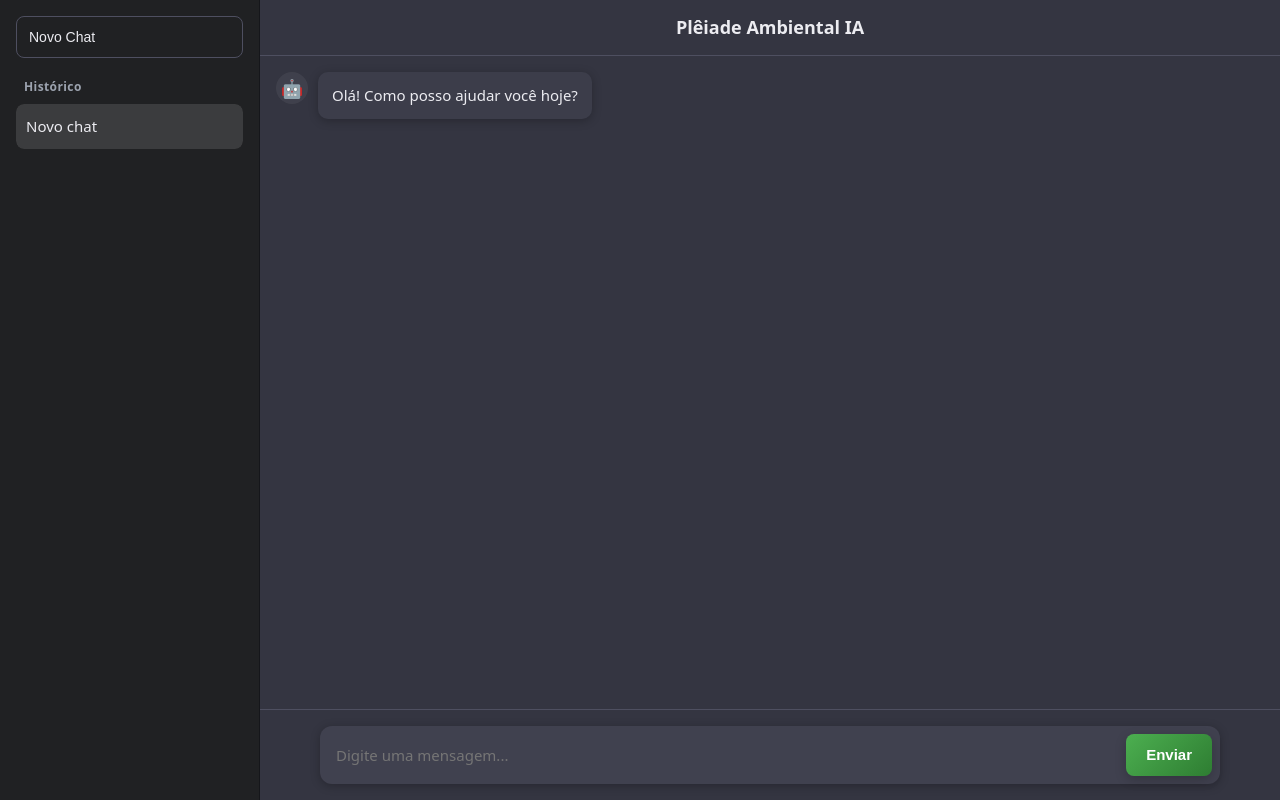
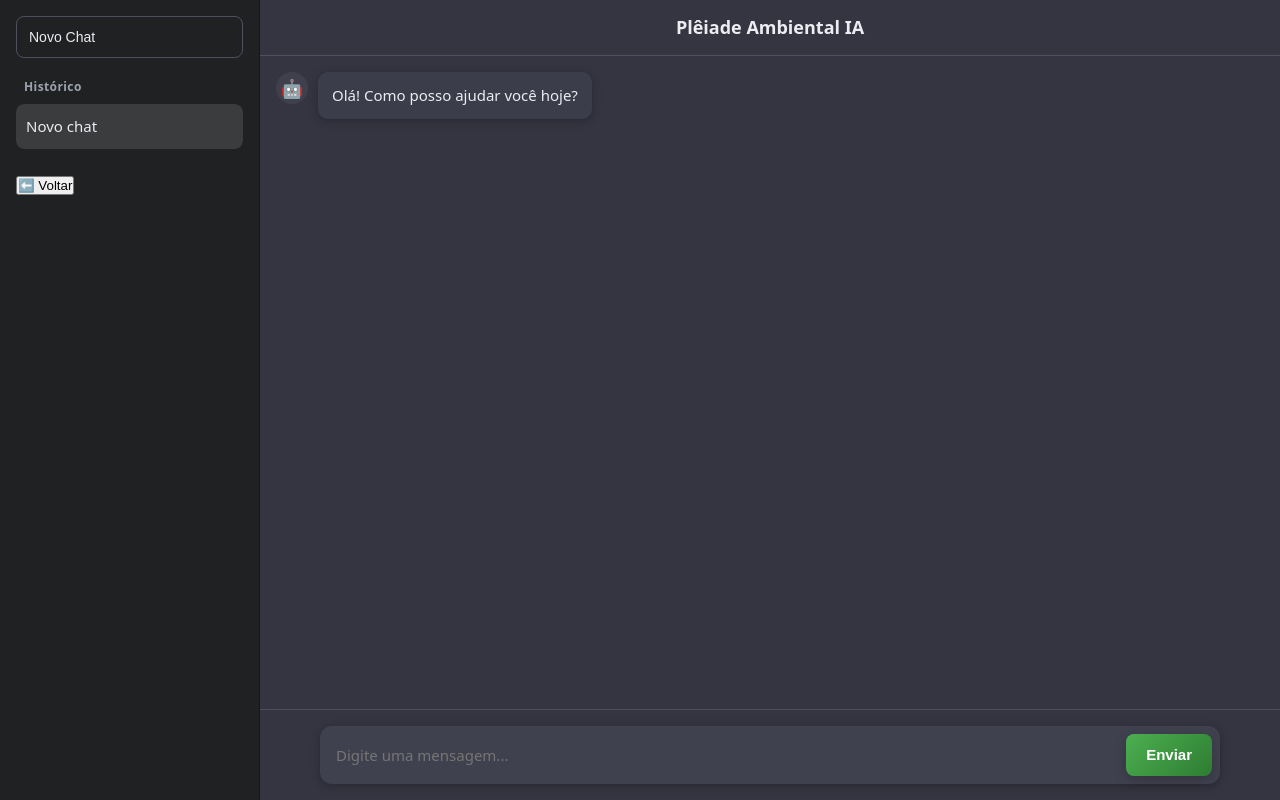
Before and after one commit to WeezyHS/ia_leis_ambientais, a FastAPI app: page /chat-ai in a window 1280 px wide. Run offline with FastAPI, Linux system fonts and the light colour scheme; data that the repository does not hold is empty.

Commit message:
Implementação do botão "Voltar", para que o usuário possa retonar para a página central!

```diff
--- a/templates/IA_chat.html
+++ b/templates/IA_chat.html
@@ -20,6 +20,9 @@
                     <!-- Lista dinâmica de conversas (preenchida pelo chat.js) -->
                     <ul id="chat-list"></ul>
                 </div>
+                <div>
+                    <button id="btn-voltar-dashboard" class="voltar-dashboard-btn">⬅️ Voltar</button>
+                </div>
             </div>
         </aside>
 
@@ -41,5 +44,10 @@
         </main>
     </div>
     <script src="/static/js/chat.js"></script>
+    <script>
+        document.getElementById('btn-voltar-dashboard').addEventListener('click', () => {
+          window.location.replace('/dashboard'); // impede que o usuário volte para o chat
+        });
+    </script>
 </body>
 </html>
```
